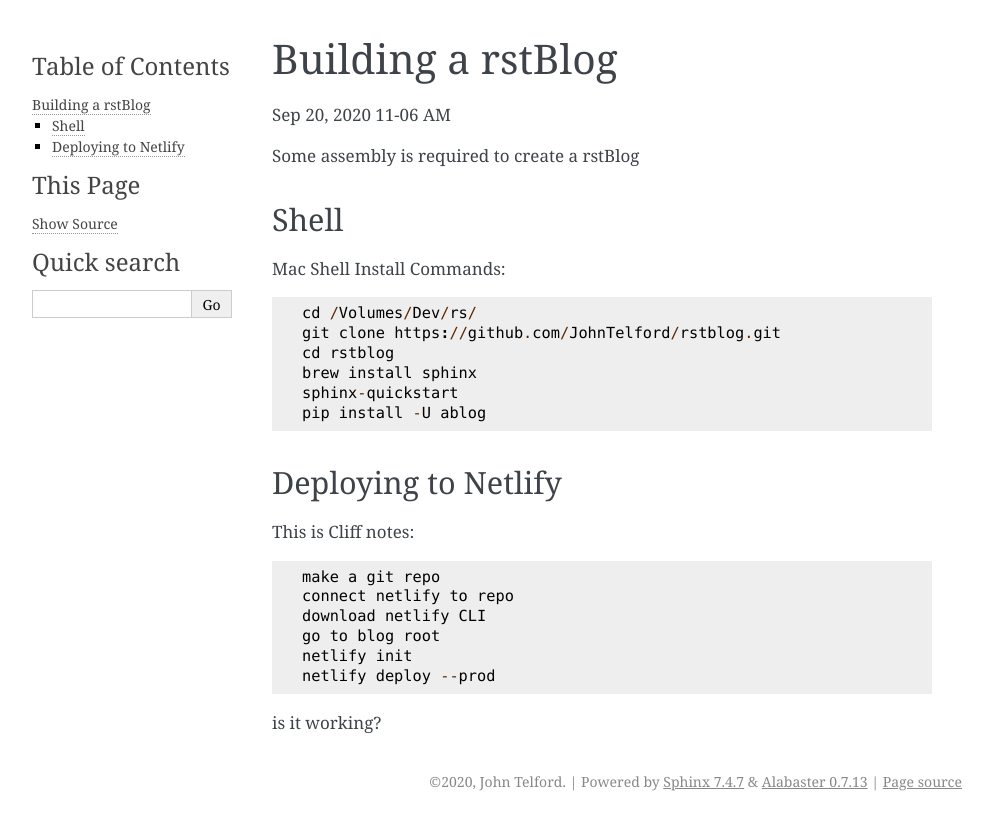
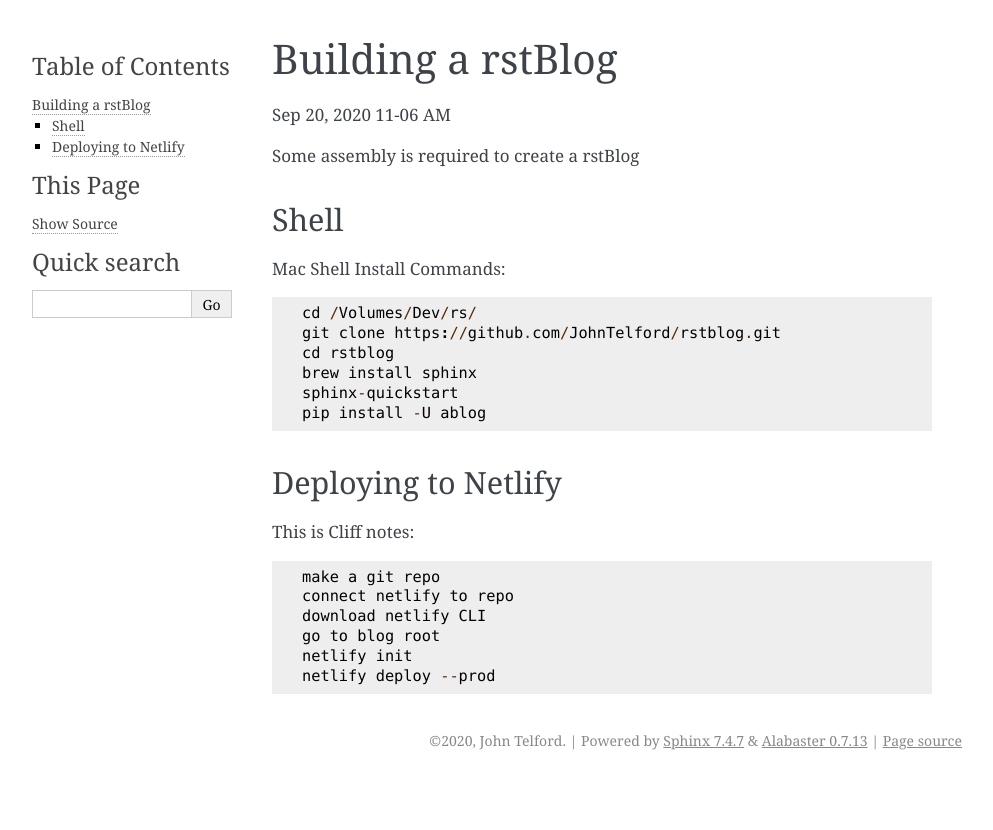
Before and after one commit to JohnTelford/rstblog, a Sphinx documentation site: the page built from source/Building.rst, in a window 1280 px wide. Shown: the top 830 px of the page, without its empty margins (148-1141 px from the left). Built offline with Sphinx 7.4.7, drawn with Linux system fonts in a browser that asks for light colours; pages that are not in the unit, such as notebooks, are missing from menus.

Commit message:
edit test

```diff
--- a/source/Building.rst
+++ b/source/Building.rst
@@ -29,7 +29,3 @@ This is Cliff notes::
     go to blog root
     netlify init
     netlify deploy --prod
-
-
-
-is it working?
```
